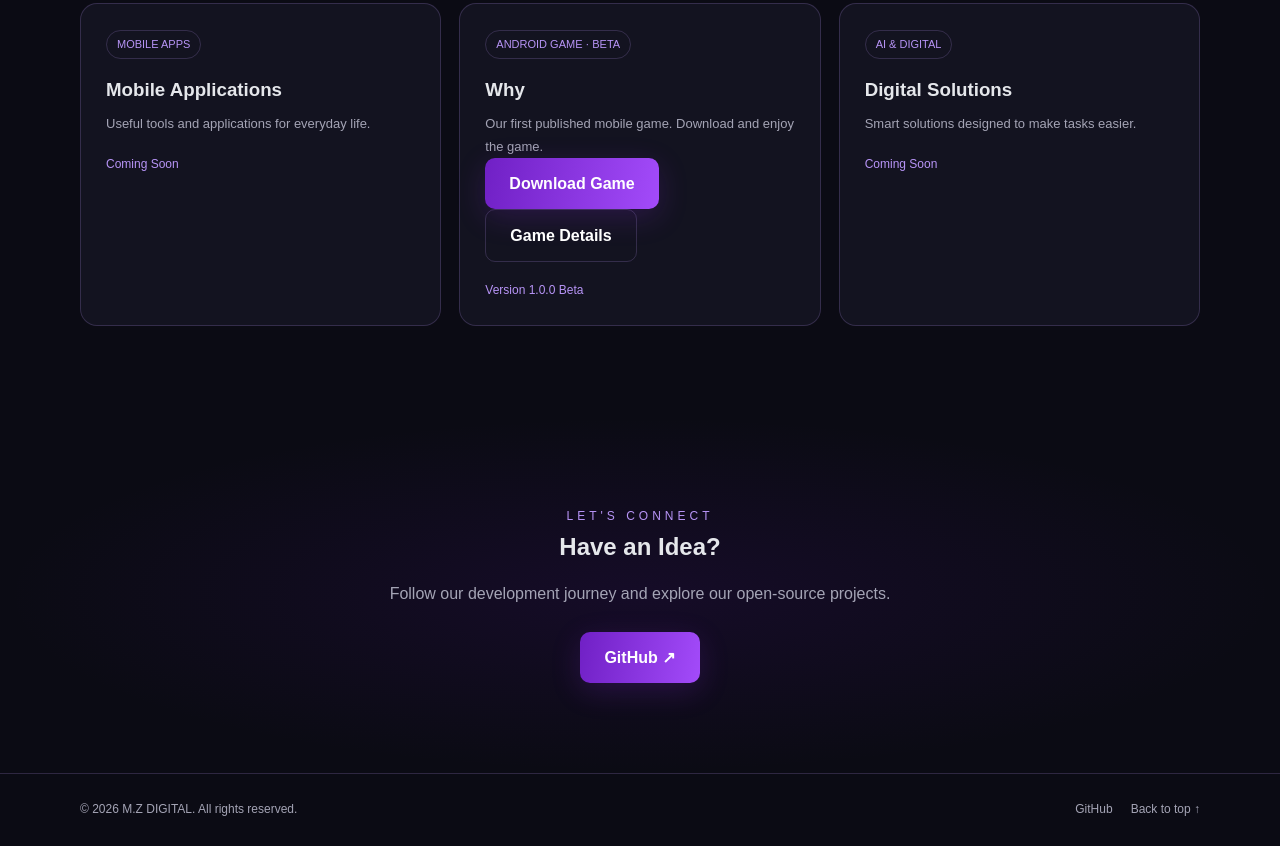
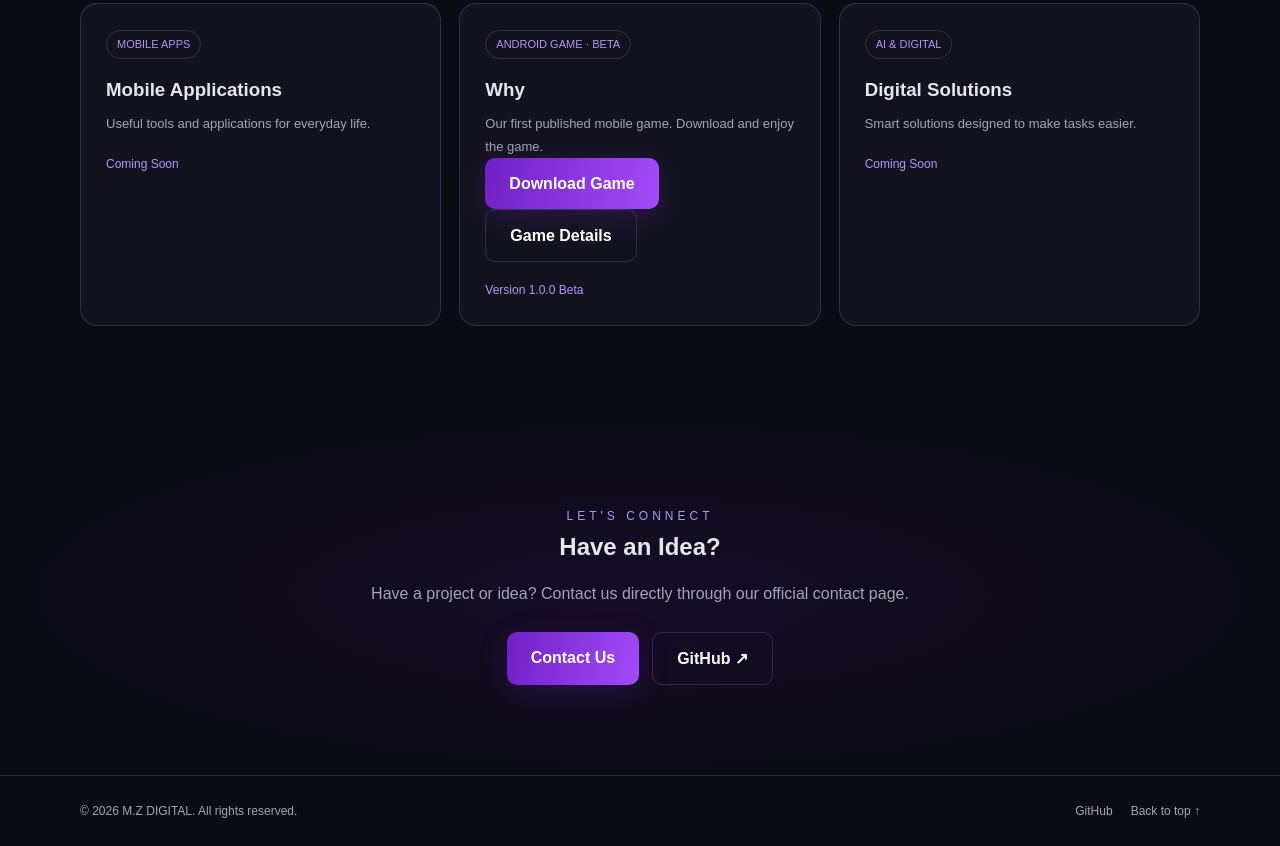
Before and after one commit to muktdabdr/MZ-DIGITAL, a plain HTML site: page index.html in a window 1280 px wide. Shown: the part 2127-2973 px from the top of the page. Drawn offline with Linux system fonts and the light colour scheme.

Commit message:
Update index.html

```diff
--- a/index.html
+++ b/index.html
@@ -28,6 +28,7 @@ body{
 a{text-decoration:none;color:inherit}
 button{font:inherit;cursor:pointer}
 .container{width:min(1120px,90%);margin:auto}
+
 header{
   position:sticky;top:0;z-index:20;
   background:rgba(11,11,20,.92);
@@ -48,14 +49,17 @@ header{
   box-shadow:0 0 20px #8a2be255;
 }
 .brand-name{font-weight:900;letter-spacing:2px}
+
 nav{display:flex;align-items:center;gap:25px}
 nav a{font-size:13px;color:var(--muted)}
 nav a:hover{color:var(--light)}
+
 .lang{
   border:1px solid var(--border);
   background:var(--panel);color:white;
   padding:8px 14px;border-radius:9px;
 }
+
 .hero{
   min-height:650px;display:flex;align-items:center;
   text-align:center;position:relative;overflow:hidden;
@@ -87,7 +91,11 @@ h1{
   color:transparent;
 }
 .hero p{color:var(--muted);max-width:650px;margin:0 auto 30px}
-.actions{display:flex;justify-content:center;gap:13px;flex-wrap:wrap}
+
+.actions{
+  display:flex;justify-content:center;
+  gap:13px;flex-wrap:wrap;
+}
 .btn{
   display:inline-block;padding:12px 24px;
   border-radius:10px;font-weight:bold;
@@ -99,10 +107,12 @@ h1{
 }
 .btn-secondary{border:1px solid var(--border);color:white}
 .btn:hover{transform:translateY(-3px)}
+
 section{padding:90px 0}
 .section-head{text-align:center;margin-bottom:45px}
 .section-head h2{font-size:clamp(27px,4vw,40px);margin-bottom:10px}
 .section-head p{color:var(--muted)}
+
 .services{
   display:grid;grid-template-columns:repeat(4,1fr);gap:18px;
 }
@@ -124,6 +134,7 @@ section{padding:90px 0}
 }
 .card h3{font-size:17px;margin-bottom:9px}
 .card p{font-size:13px;color:var(--muted)}
+
 .about-box{
   padding:40px;background:linear-gradient(130deg,#191329,#11111c);
   border:1px solid var(--border);border-radius:22px;
@@ -138,6 +149,7 @@ section{padding:90px 0}
   padding:17px 10px;border:1px solid var(--border);
   border-radius:12px;font-size:14px;
 }
+
 .projects{
   display:grid;grid-template-columns:repeat(3,1fr);gap:18px;
 }
@@ -153,11 +165,13 @@ section{padding:90px 0}
 .project h3{margin-bottom:8px}
 .project p{font-size:13px;color:var(--muted)}
 .project-status{margin-top:18px;color:var(--light);font-size:12px}
+
 .contact{
   text-align:center;
   background:radial-gradient(ellipse at center,#53109b25,transparent 70%);
 }
 .contact p{color:var(--muted);margin:12px auto 25px}
+
 footer{
   border-top:1px solid var(--border);
   padding:25px 0;color:var(--muted);font-size:12px;
@@ -168,9 +182,11 @@ footer{
 }
 .footer-links{display:flex;gap:18px}
 .footer-links a:hover{color:var(--light)}
+
 [dir="rtl"] body{text-align:right}
 [dir="rtl"] .brand-name{letter-spacing:1px}
 [dir="rtl"] .eyebrow{letter-spacing:1px}
+
 @media(max-width:800px){
   nav{gap:12px}
   nav a{font-size:11px}
@@ -193,6 +209,7 @@ footer{
 
 <header>
 <div class="container nav">
+
   <a href="#home" class="brand">
     <div class="brand-mark">MZ</div>
     <span class="brand-name">M.Z DIGITAL</span>
@@ -207,14 +224,19 @@ footer{
   </nav>
 
   <button class="lang" id="languageButton">العربية</button>
+
 </div>
 </header>
 
 <main>
+
 <section class="hero" id="home">
 <div class="container hero-content">
+
   <div class="hero-logo">MZ</div>
-  <div class="eyebrow" data-en="APP & GAME DEVELOPMENT STUDIO"
+
+  <div class="eyebrow"
+       data-en="APP & GAME DEVELOPMENT STUDIO"
        data-ar="استوديو تطوير التطبيقات والألعاب">
     APP & GAME DEVELOPMENT STUDIO
   </div>
@@ -231,16 +253,19 @@ footer{
        data-en="Explore Projects" data-ar="استكشف مشاريعنا">
        Explore Projects
     </a>
+
     <a href="#about" class="btn btn-secondary"
        data-en="Discover Us" data-ar="اكتشف شركتنا">
        Discover Us
     </a>
   </div>
+
 </div>
 </section>
 
 <section id="services">
 <div class="container">
+
   <div class="section-head">
     <h2 data-en="What We Do" data-ar="ماذا نقدم؟">What We Do</h2>
     <p data-en="Building digital products with purpose."
@@ -250,6 +275,7 @@ footer{
   </div>
 
   <div class="services">
+
     <article class="card">
       <div class="icon">⌘</div>
       <h3 data-en="App Development" data-ar="تطوير التطبيقات">App Development</h3>
@@ -285,16 +311,24 @@ footer{
          Clean interfaces and intuitive user experiences.
       </p>
     </article>
+
   </div>
 </div>
 </section>
 
 <section id="about">
 <div class="container">
+
   <div class="about-box">
     <div class="eyebrow" data-en="WHO WE ARE" data-ar="من نحن">WHO WE ARE</div>
-    <h2 data-en="More Than an Idea..." data-ar="أكثر من مجرد فكرة...">More Than an Idea...</h2>
-    <h2 class="gradient" data-en="A Digital Future." data-ar="مستقبل رقمي.">A Digital Future.</h2>
+
+    <h2 data-en="More Than an Idea..." data-ar="أكثر من مجرد فكرة...">
+      More Than an Idea...
+    </h2>
+
+    <h2 class="gradient" data-en="A Digital Future." data-ar="مستقبل رقمي.">
+      A Digital Future.
+    </h2>
 
     <p data-en="M.Z DIGITAL is an independent development studio focused on mobile applications, games and digital solutions. We believe technology should be useful, accessible and thoughtfully designed."
        data-ar="M.Z DIGITAL استوديو تطوير مستقل يهتم بتطبيقات الهواتف والألعاب والحلول الرقمية. نؤمن بأن التكنولوجيا يجب أن تكون مفيدة ومتاحة ومصممة بعناية.">
@@ -307,12 +341,14 @@ footer{
       <div class="value">⚡ <span data-en="Performance" data-ar="الأداء">Performance</span></div>
       <div class="value">◎ <span data-en="User Focus" data-ar="المستخدم أولاً">User Focus</span></div>
     </div>
+
   </div>
 </div>
 </section>
 
 <section id="projects">
 <div class="container">
+
   <div class="section-head">
     <h2 data-en="Our Projects" data-ar="مشاريعنا">Our Projects</h2>
     <p data-en="Our digital journey starts here."
@@ -322,6 +358,7 @@ footer{
   </div>
 
   <div class="projects">
+
     <article class="project">
       <span class="tag">MOBILE APPS</span>
       <h3 data-en="Mobile Applications" data-ar="تطبيقات الهاتف">Mobile Applications</h3>
@@ -334,22 +371,30 @@ footer{
 
     <article class="project">
       <span class="tag">ANDROID GAME · BETA</span>
+
       <h3>Why</h3>
+
       <p data-en="Our first published mobile game. Download and enjoy the game."
          data-ar="أول لعبة منشورة لدينا. حمّل اللعبة واستمتع بها.">
          Our first published mobile game. Download and enjoy the game.
       </p>
+
       <a class="btn btn-primary"
          href="https://github.com/muktdabdr/Why/releases/download/v1.0.0-beta.1/why-debug-apk.1.zip"
-     target="_blank" rel="noopener"
-     data-en="Download Game" data-ar="تحميل اللعبة">
+         target="_blank"
+         rel="noopener"
+         data-en="Download Game"
+         data-ar="تحميل اللعبة">
          Download Game
+      </a>
+
       <a class="btn btn-secondary"
          href="why.html"
          data-en="Game Details"
          data-ar="تفاصيل اللعبة">
          Game Details
       </a>
+
       <div class="project-status"
            data-en="Version 1.0.0 Beta"
            data-ar="الإصدار 1.0.0 تجريبي">
@@ -366,34 +411,71 @@ footer{
       </p>
       <div class="project-status" data-en="Coming Soon" data-ar="قريباً">Coming Soon</div>
     </article>
+
   </div>
 </div>
 </section>
 
 <section class="contact" id="contact">
 <div class="container">
-  <div class="eyebrow" data-en="LET'S CONNECT" data-ar="لنتواصل">LET'S CONNECT</div>
-  <h2 data-en="Have an Idea?" data-ar="لديك فكرة؟">Have an Idea?</h2>
-  <p data-en="Follow our development journey and explore our open-source projects."
-     data-ar="تابع رحلتنا في التطوير واكتشف مشاريعنا مفتوحة المصدر.">
-     Follow our development journey and explore our open-source projects.
+
+  <div class="eyebrow"
+       data-en="LET'S CONNECT"
+       data-ar="لنتواصل">
+       LET'S CONNECT
+  </div>
+
+  <h2 data-en="Have an Idea?" data-ar="لديك فكرة؟">
+    Have an Idea?
+  </h2>
+
+  <p data-en="Have a project or idea? Contact us directly through our official contact page."
+     data-ar="لديك مشروع أو فكرة؟ تواصل معنا مباشرة عبر صفحة التواصل الرسمية.">
+     Have a project or idea? Contact us directly through our official contact page.
   </p>
+
+  <div class="actions">
+
     <a class="btn btn-primary"
+       href="contact.html"
+       data-en="Contact Us"
+       data-ar="تواصل معنا">
+       Contact Us
+    </a>
+
+    <a class="btn btn-secondary"
        href="https://github.com/muktdabdr"
-     target="_blank" rel="noopener">
+       target="_blank"
+       rel="noopener">
        GitHub ↗
     </a>
+
+  </div>
+
 </div>
 </section>
+
 </main>
 
 <footer>
 <div class="container footer-inner">
+
   <span>© <span id="year"></span> M.Z DIGITAL. All rights reserved.</span>
+
   <div class="footer-links">
-    <a href="https://github.com/muktdabdr" target="_blank" rel="noopener">GitHub</a>
-    <a href="#home" data-en="Back to top ↑" data-ar="للأعلى ↑">Back to top ↑</a>
+    <a href="https://github.com/muktdabdr"
+       target="_blank"
+       rel="noopener">
+       GitHub
+    </a>
+
+    <a href="#home"
+       data-en="Back to top ↑"
+       data-ar="للأعلى ↑">
+       Back to top ↑
+    </a>
   </div>
+
 </div>
 </footer>
 
@@ -403,6 +485,7 @@ let currentLanguage = "en";
 
 function setLanguage(lang) {
   currentLanguage = lang;
+
   document.documentElement.lang = lang;
   document.documentElement.dir = lang === "ar" ? "rtl" : "ltr";
 
```
Lines whose indentation alone changed are shown as unchanged.
